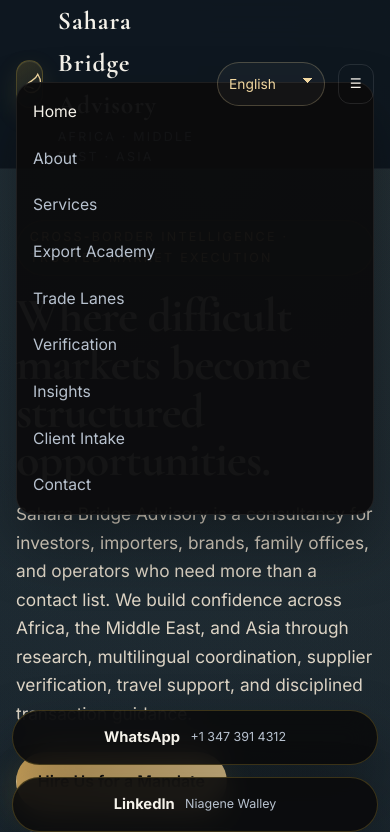
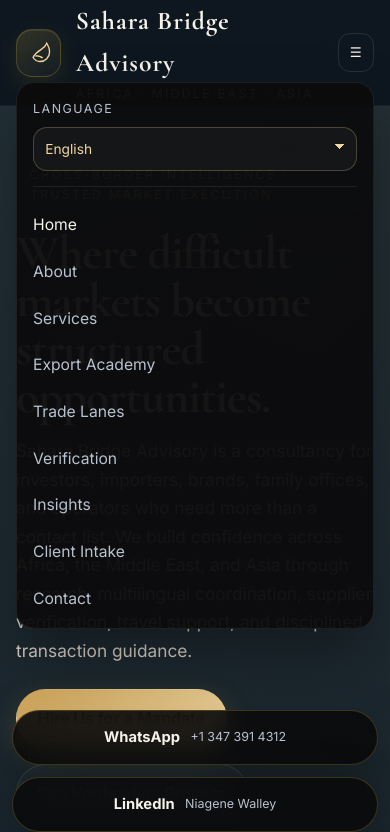
Before and after one commit to festival233/Sahara-bridge-advisory, a plain HTML site: page index.html in a window 390 px wide. Both pictures are taken after a click on the button "Toggle menu". Shown: the top 832 px of the page. Drawn offline with nearby package versions, Linux system fonts and the light colour scheme.

Commit message:
Fix mobile language selector visibility in nav menu

```diff
--- a/assets/css/styles.css
+++ b/assets/css/styles.css
@@ -107,6 +107,13 @@
 .nav-links a:hover,
 .nav-links a.active { color: var(--text); }
 .nav-actions { display: flex; gap: 0.8rem; align-items: center; position: relative; z-index: 35; }
+.mobile-language-control { display: none; }
+.mobile-language-label {
+  color: var(--muted);
+  font-size: 0.78rem;
+  letter-spacing: 0.12em;
+  text-transform: uppercase;
+}
 .menu-toggle {
   display: none;
   background: transparent;
@@ -532,6 +539,23 @@
   }
   .nav-links.open { display: flex; }
   .nav-actions .btn { display: none; }
+  .nav-actions .lang-select { display: none; }
+  .mobile-language-control {
+    display: grid;
+    width: 100%;
+    gap: 0.45rem;
+    margin-bottom: 0.25rem;
+    padding-bottom: 0.95rem;
+    border-bottom: 1px solid rgba(255,255,255,0.08);
+  }
+  .mobile-language-control .lang-select {
+    width: 100%;
+    min-height: 44px;
+    justify-content: flex-start;
+    border-radius: 14px;
+    padding: 0.68rem 2rem 0.68rem 0.9rem;
+    min-width: 0;
+  }
   .hero-grid, .two-col, .contact-layout, .footer-grid, .grid-2, .grid-3, .grid-4, .form-grid { grid-template-columns: 1fr; }
   .section-head, .cta-strip, .footer-bottom { flex-direction: column; align-items: flex-start; }
   .hero, .page-hero { padding-top: 3.2rem; }
@@ -799,8 +823,7 @@
   .check-grid { grid-template-columns:1fr 1fr; }
 }
 @media (max-width: 760px) {
-  .nav-actions .lang-select {
-    display:inline-flex;
+  .mobile-language-control .lang-select {
     min-width:108px;
     padding:0.62rem 1.9rem 0.62rem 0.7rem;
     font-size:0.86rem;
--- a/assets/js/main.js
+++ b/assets/js/main.js
@@ -208,7 +208,30 @@
   { value: 'fr', label: 'Français' }
 ];
 
-document.querySelectorAll('.lang-chip').forEach((chip) => {
+const bindLanguageSelect = (select) => {
+  const currentLanguage = getCurrentLanguage();
+  select.value = languageOptions.some((item) => item.value === currentLanguage) ? currentLanguage : 'en';
+
+  const onLanguageChange = (event) => {
+    const nextLanguage = event.target.value;
+    document.querySelectorAll('[data-language-select="true"]').forEach((control) => {
+      control.value = nextLanguage;
+    });
+    applyLanguage(nextLanguage);
+  };
+
+  select.addEventListener('change', onLanguageChange);
+  select.addEventListener('input', onLanguageChange);
+  ['touchstart', 'pointerdown', 'click'].forEach((eventName) => {
+    select.addEventListener(eventName, () => {
+      if (typeof select.showPicker === 'function') {
+        select.showPicker();
+      }
+    }, { passive: true });
+  });
+};
+
+const createLanguageSelect = () => {
   const select = document.createElement('select');
   select.className = 'lang-chip lang-select';
   select.setAttribute('aria-label', 'Select site language');
@@ -221,27 +244,28 @@
     select.appendChild(option);
   });
 
-  const currentLanguage = getCurrentLanguage();
-  select.value = languageOptions.some((item) => item.value === currentLanguage) ? currentLanguage : 'en';
+  bindLanguageSelect(select);
+  return select;
+};
 
-  select.addEventListener('change', (event) => {
-    const nextLanguage = event.target.value;
-    applyLanguage(nextLanguage);
-  });
-  select.addEventListener('input', (event) => {
-    const nextLanguage = event.target.value;
-    applyLanguage(nextLanguage);
-  });
-  ['touchstart', 'pointerdown', 'click'].forEach((eventName) => {
-    select.addEventListener(eventName, () => {
-      if (typeof select.showPicker === 'function') {
-        select.showPicker();
-      }
-    }, { passive: true });
-  });
-
+document.querySelectorAll('.lang-chip').forEach((chip) => {
+  const select = createLanguageSelect();
   chip.replaceWith(select);
 });
+
+if (navLinks && !navLinks.querySelector('[data-mobile-language-control]')) {
+  const mobileLanguageControl = document.createElement('div');
+  mobileLanguageControl.className = 'mobile-language-control';
+  mobileLanguageControl.setAttribute('data-mobile-language-control', 'true');
+
+  const mobileLanguageLabel = document.createElement('span');
+  mobileLanguageLabel.className = 'mobile-language-label';
+  mobileLanguageLabel.textContent = 'Language';
+
+  const mobileLanguageSelect = createLanguageSelect();
+  mobileLanguageControl.append(mobileLanguageLabel, mobileLanguageSelect);
+  navLinks.prepend(mobileLanguageControl);
+}
 
 const languageFromCookie = getCurrentLanguage();
 if (languageFromCookie !== 'en') {
```
